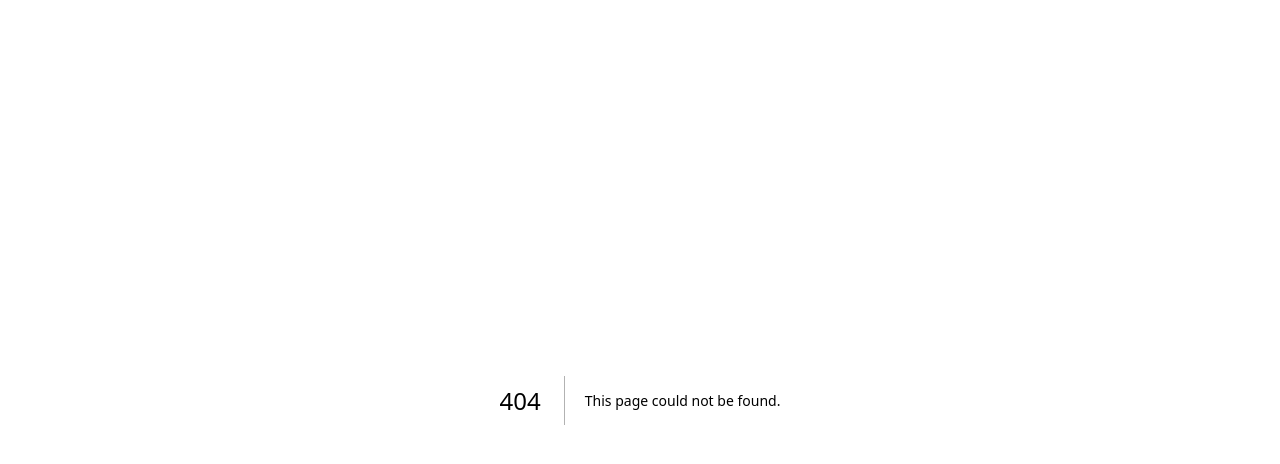
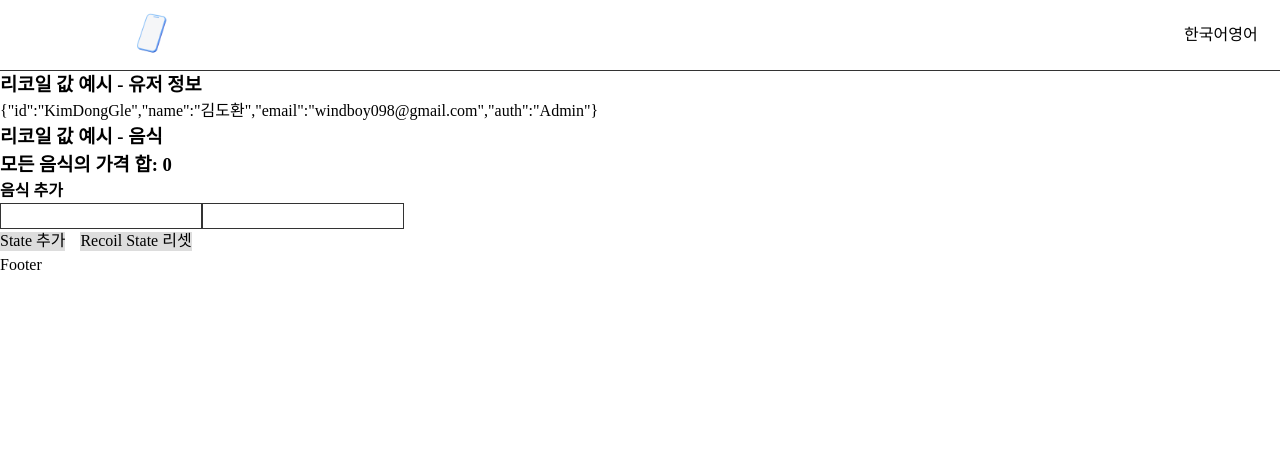
Before and after one commit to DohwanKim/next13-boilerplate, a Next.js app: page /recoil-ex in a window 1280 px wide. Before the commit this address had no page. Shown: the top 464 px of the page. Built offline with nearby package versions, Linux system fonts and the light colour scheme.

Commit message:
feat: recoil 사용 예시 추가

```diff
--- a/src/pages/index.tsx
+++ b/src/pages/index.tsx
@@ -38,6 +38,7 @@ export default function Home() {
 
   return (
     <UserLayout>
+      <h1>기초 Compound Pattern 예시 페이지</h1>
       <NoticeGrid>
         <NoticeGrid.HeaderTag title={t('title') || ''} type={1} />
         <NoticeGrid.SelectedNotice>
@@ -53,6 +54,7 @@ export default function Home() {
           />
         </NoticeGrid.SelectedNotice>
       </NoticeGrid>
+      <div>------------</div>
       <Notice
         render={
           data
--- /dev/null
+++ b/src/pages/recoil-ex.tsx
@@ -0,0 +1,78 @@
+import UserLayout from '@/layouts/UserLayout';
+import { useRecoilState, useRecoilValue, useResetRecoilState } from 'recoil';
+import { foodPriceSum, foods, IFood, IUser, user } from '@/store/atom';
+import { useRef } from 'react';
+
+export default function RecoilEx() {
+  const [userData] = useRecoilState<IUser>(user);
+  const [foodData, setFoodData] = useRecoilState<IFood[]>(foods);
+  const foodPriceTotal = useRecoilValue(foodPriceSum);
+  const resetFoodData = useResetRecoilState(foods);
+  const inputTitleRef = useRef<HTMLInputElement>(null);
+  const inputPriceRef = useRef<HTMLInputElement>(null);
+  // TODO: 비동기 예시 추가 + suspense
+
+  const addPriceHandler = () => {
+    const updateData: IFood = {
+      name: inputTitleRef.current?.value ?? '',
+      price: Number(inputPriceRef.current?.value || 0),
+    };
+    const updateList: IFood[] = [...foodData, updateData];
+
+    setFoodData(updateList);
+    if (inputTitleRef.current?.value) {
+      inputTitleRef.current.value = '';
+    }
+    if (inputPriceRef.current?.value) {
+      inputPriceRef.current.value = '';
+    }
+  };
+
+  return (
+    <UserLayout>
+      <div>
+        <h3>리코일 값 예시 - 유저 정보</h3>
+        <p>{JSON.stringify(userData)}</p>
+      </div>
+      <div>
+        <h3>리코일 값 예시 - 음식</h3>
+        <div>
+          <h3>모든 음식의 가격 합: {foodPriceTotal}</h3>
+          <h4>음식 추가</h4>
+          <div>
+            <input type="text" ref={inputTitleRef} />
+            <input type="text" ref={inputPriceRef} />
+          </div>
+          <div>
+            <button type={'button'} onClick={addPriceHandler}>
+              State 추가
+            </button>
+            <button type={'button'} onClick={resetFoodData}>
+              Recoil State 리셋
+            </button>
+          </div>
+          <div>
+            {foodData &&
+              foodData.map((food) => (
+                <div key={food.name}>
+                  <h5>음식이름: {food.name}</h5>
+                  <h5>음식가격: {food.price}</h5>
+                </div>
+              ))}
+          </div>
+        </div>
+      </div>
+      <style jsx>{`
+        input {
+          border: 1px solid #333;
+        }
+        button {
+          background-color: #ddd;
+        }
+        button:first-child {
+          margin-right: 15px;
+        }
+      `}</style>
+    </UserLayout>
+  );
+}
--- /dev/null
+++ b/src/store/atom.ts
@@ -0,0 +1,39 @@
+import { atom, selector } from 'recoil';
+
+type Auth = 'Admin' | 'User';
+
+export interface IUser {
+  id: string;
+  name: string;
+  email: string;
+  auth: Auth;
+}
+
+export const user = atom<IUser>({
+  key: 'userInfo',
+  default: {
+    id: 'KimDongGle',
+    name: '김도환',
+    email: 'windboy098@gmail.com',
+    auth: 'Admin',
+  },
+});
+
+export interface IFood {
+  name: string;
+  price: number;
+}
+
+export const foods = atom<IFood[]>({
+  key: 'foods',
+  default: [],
+});
+
+export const foodPriceSum = selector({
+  key: 'foodSum',
+  get: ({ get }) => {
+    const foodList = get(foods);
+
+    return foodList.reduce((prev, cur) => prev + cur.price, 0);
+  },
+});
```
Also changed, not shown: 1 other file (tests, documents, lock files or other folders).
